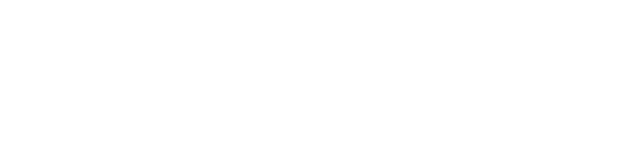
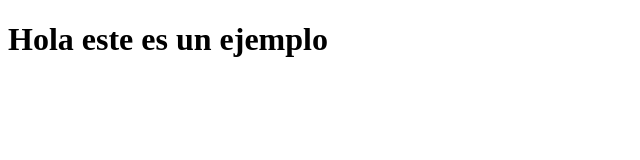
Before and after one commit to dinora93/Inicio, a plain HTML site: page index.html in a window 1280 px wide. Shown: the whole page, without its empty margins (0-640 px from the left). Drawn offline with Linux system fonts and the light colour scheme.

Commit message:
Eli
Agregue una etiqueta

```diff
--- a/index.html
+++ b/index.html
@@ -6,5 +6,6 @@
     <title>Document</title>
 </head>
 <body>
+    <h1>Hola este es un ejemplo</h1>
 
 </body>
```
